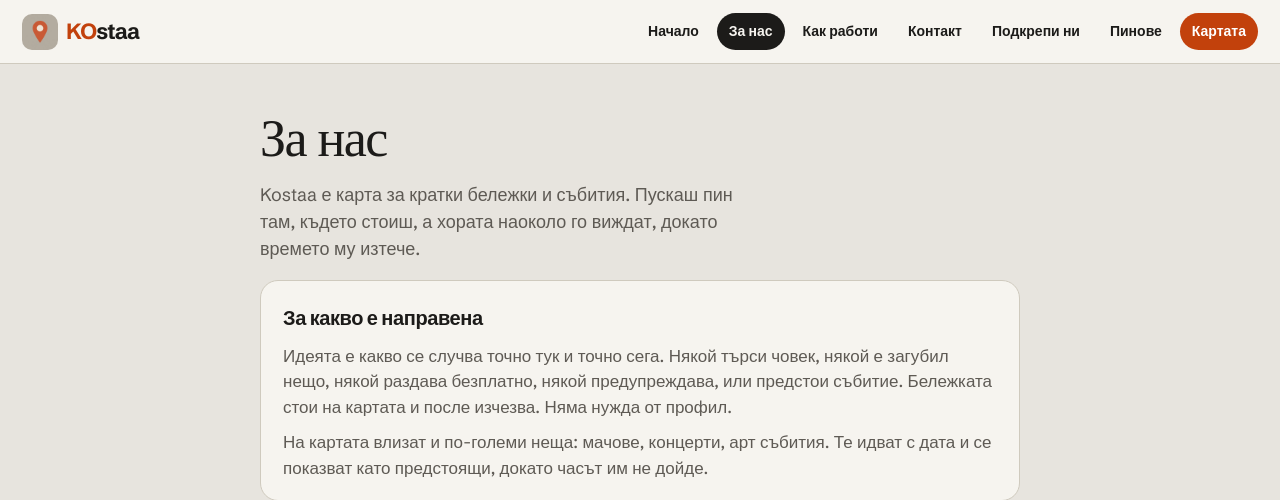
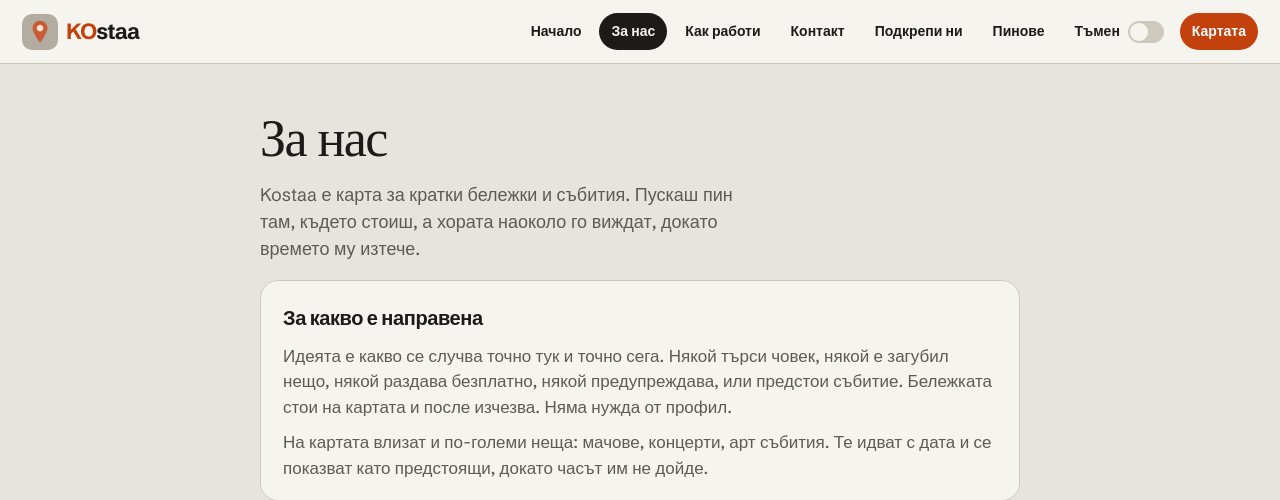
Before and after one commit to devxnetx/blip, a Laravel app: page /about in a window 1280 px wide. Shown: the top 500 px of the page. Run offline with Laravel 12, Linux system fonts and the light colour scheme; some web fonts are replaced.

Commit message:
Add a dark mode switch to the site nav.

```diff
--- a/resources/views/layouts/site.blade.php
+++ b/resources/views/layouts/site.blade.php
@@ -1,6 +1,15 @@
 <!DOCTYPE html>
 <html lang="bg">
 <head>
+    <script>
+        (function () {
+            try {
+                var saved = localStorage.getItem('kostaa-theme');
+                var dark = saved ? saved === 'dark' : window.matchMedia('(prefers-color-scheme: dark)').matches;
+                if (dark) document.documentElement.setAttribute('data-theme', 'dark');
+            } catch (e) {}
+        })();
+    </script>
     <meta charset="utf-8">
     <meta name="viewport" content="width=device-width, initial-scale=1">
     @include('partials.social')
@@ -17,6 +26,25 @@
             --line: #cfcabe;
             --card: #f6f4ef;
             --pin: #c2410c;
+            --field: #fff;
+            --pin-muted: #cfcabe;
+            --notice-bg: #e7f2ea;
+            --notice-ink: #1f7a4d;
+            color-scheme: light;
+        }
+
+        html[data-theme="dark"] {
+            --paper: #12110f;
+            --ink: #f6f4ef;
+            --muted: #cfcabe;
+            --line: #3a3834;
+            --card: #1c1b19;
+            --pin: #e85d2a;
+            --field: #2a2825;
+            --pin-muted: #5e5a54;
+            --notice-bg: #1a2e24;
+            --notice-ink: #b7e4c7;
+            color-scheme: dark;
         }
 
         * { box-sizing: border-box; }
@@ -82,6 +110,45 @@
 
         .links a.map-link:hover { background: #9a3412; }
 
+        .theme-switch {
+            display: inline-flex;
+            align-items: center;
+            gap: 8px;
+            margin-right: 2px;
+            padding: 6px 8px 6px 12px;
+            border: 0;
+            border-radius: 999px;
+            background: transparent;
+            color: var(--ink);
+            font: inherit;
+            font-size: 14px;
+            font-weight: 700;
+            cursor: pointer;
+        }
+
+        .theme-switch i {
+            position: relative;
+            display: block;
+            width: 36px;
+            height: 22px;
+            border-radius: 999px;
+            background: var(--line);
+        }
+
+        .theme-switch i::after {
+            content: "";
+            position: absolute;
+            top: 2px;
+            left: 2px;
+            width: 18px;
+            height: 18px;
+            border-radius: 50%;
+            background: var(--card);
+        }
+
+        html[data-theme="dark"] .theme-switch i { background: var(--pin); }
+        html[data-theme="dark"] .theme-switch i::after { transform: translateX(14px); background: #f6f4ef; }
+
         main {
             width: min(760px, calc(100% - 40px));
             margin: 0 auto;
@@ -130,8 +197,8 @@
             margin: 18px 0 0;
             padding: 12px 14px;
             border-radius: 12px;
-            background: #e7f2ea;
-            color: #1f7a4d;
+            background: var(--notice-bg);
+            color: var(--notice-ink);
             font-weight: 600;
         }
 
@@ -148,7 +215,7 @@
             padding: 12px 14px;
             border: 1px solid var(--line);
             border-radius: 12px;
-            background: #fff;
+            background: var(--field);
             color: var(--ink);
             font: inherit;
         }
@@ -252,5 +319,22 @@
         @yield('content')
     </main>
     @stack('scripts')
+    <script>
+        (function () {
+            var button = document.getElementById('theme-switch');
+            if (!button) return;
+            function paint(dark) {
+                if (dark) document.documentElement.setAttribute('data-theme', 'dark');
+                else document.documentElement.removeAttribute('data-theme');
+                button.setAttribute('aria-pressed', dark ? 'true' : 'false');
+            }
+            paint(document.documentElement.getAttribute('data-theme') === 'dark');
+            button.addEventListener('click', function () {
+                var dark = document.documentElement.getAttribute('data-theme') !== 'dark';
+                paint(dark);
+                try { localStorage.setItem('kostaa-theme', dark ? 'dark' : 'light'); } catch (e) {}
+            });
+        })();
+    </script>
 </body>
 </html>
--- a/resources/views/partials/site-nav.blade.php
+++ b/resources/views/partials/site-nav.blade.php
@@ -10,6 +10,10 @@
         <a href="{{ route('contact') }}" @class(['is-on' => request()->routeIs('contact')])>Контакт</a>
         <a href="{{ route('support') }}" @class(['is-on' => request()->routeIs('support')])>Подкрепи ни</a>
         <a href="{{ route('pins') }}" @class(['is-on' => request()->routeIs('pins', 'pins.city', 'pins.show')])>Пинове</a>
+        <button type="button" class="theme-switch" id="theme-switch" aria-pressed="false" aria-label="Тъмен режим">
+            <span>Тъмен</span>
+            <i aria-hidden="true"></i>
+        </button>
         <a class="map-link" href="{{ route('map') }}">Картата</a>
     </div>
 </nav>
--- a/resources/views/pins.blade.php
+++ b/resources/views/pins.blade.php
@@ -43,7 +43,7 @@
             padding: 8px 10px;
             border: 1px solid var(--line);
             border-radius: 10px;
-            background: #fff;
+            background: var(--field);
             color: var(--ink);
             font: inherit;
             font-size: 14px;
@@ -114,7 +114,7 @@
         .replies article { margin-top: 8px; padding: 10px 12px; border-radius: 12px; background: var(--paper); }
         .replies small { color: var(--muted); }
 
-        .map-col { overflow: hidden; border-right: 0; background: #d4d1cb; }
+        .map-col { overflow: hidden; border-right: 0; background: var(--line); }
         #pin-map { width: 100%; height: 100%; }
 
         .blip-icon { background: none; border: none; }
@@ -149,7 +149,7 @@
             font-weight: 600;
             line-height: 1.3;
         }
-        .bubble small { display: block; margin-top: 3px; color: #cfcabe; font-size: 11px; font-weight: 600; }
+        .bubble small { display: block; margin-top: 3px; color: var(--pin-muted); font-size: 11px; font-weight: 600; }
         .tail {
             width: 0;
             height: 0;
```
Also changed, not shown: tests/Feature/PinTest.php (+3 -0 lines).
